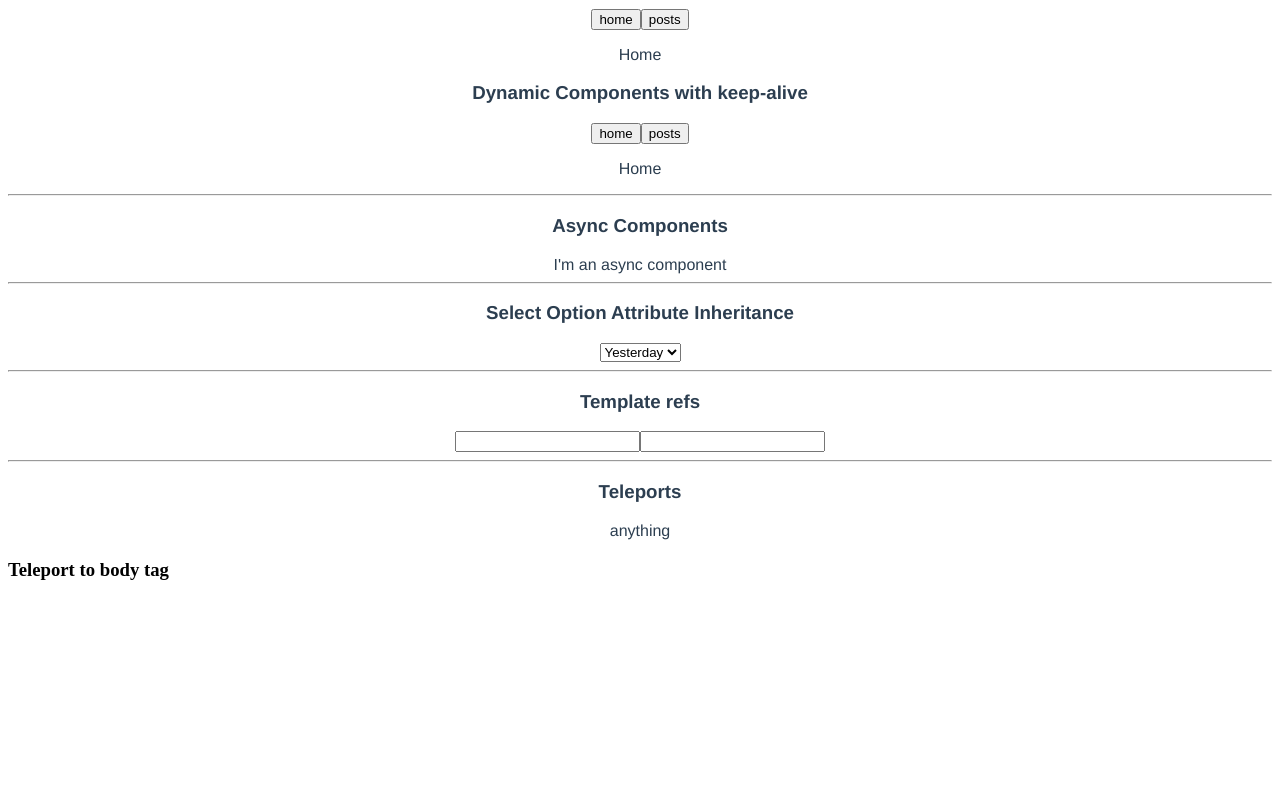
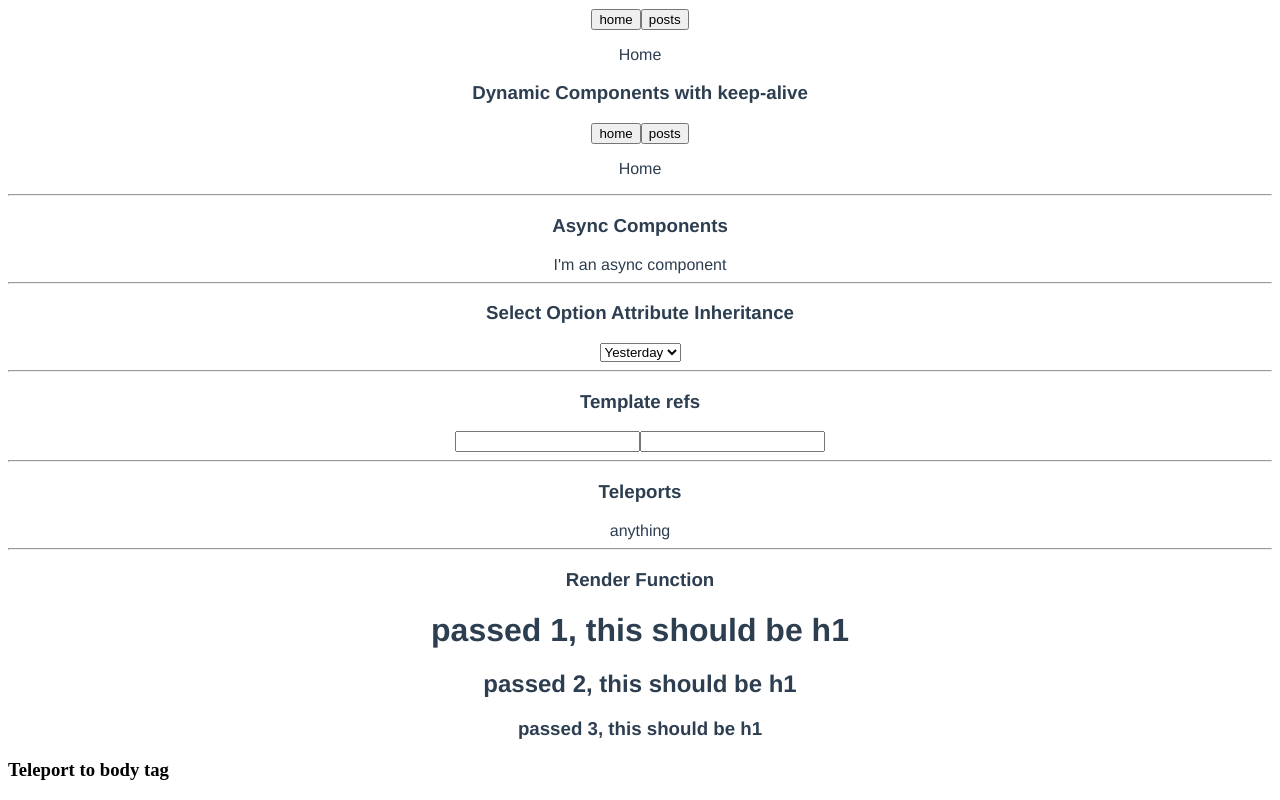
Before and after one commit to nor1c/vue-play, a Vue app: page /misc in a window 1280 px wide. Shown: the part 2998-3798 px from the top of the page. Before the commit the page ends 3597 px from the top, so only its background shows below. Built offline with nearby package versions, Linux system fonts and the light colour scheme.

Commit message:
render function (ambiguous, check docs)

```diff
--- /dev/null
+++ b/src/components/AnchoredHeading.vue
@@ -0,0 +1,22 @@
+<template>
+  <h1 v-if="level === 1">
+    <slot></slot>
+  </h1>
+  <h2 v-else-if="level === 2">
+    <slot></slot>
+  </h2>
+  <h3 v-else-if="level === 3">
+    <slot></slot>
+  </h3>
+</template>
+
+<script>
+export default {
+  props: {
+    level: {
+      type: Number,
+      required: true
+    }
+  }
+}
+</script>
--- a/src/views/Misc.vue
+++ b/src/views/Misc.vue
@@ -274,6 +274,16 @@
                 anything
             </div>
         </div>
+
+        <hr>
+        <div>
+            <h3>Render Function</h3>
+            <div>
+                <anchored-heading :level="1">passed 1, this should be h1</anchored-heading>
+                <anchored-heading :level="2">passed 2, this should be h1</anchored-heading>
+                <anchored-heading :level="3">passed 3, this should be h1</anchored-heading>
+            </div>
+        </div>
     </div>
 </template>
 
@@ -291,6 +301,7 @@ import Tabhome from '../components/Tabhome.vue'
 import Tabposts from '../components/Tabposts.vue'
 import DatePicker from '../components/DatePicker.vue'
 import InputWithRef from '../components/InputWithRef.vue'
+import AnchoredHeading from '../components/AnchoredHeading.vue'
 
 export default {
     components: {
@@ -310,7 +321,8 @@ export default {
                 }, 500);
             })
         )),
-        InputWithRef
+        InputWithRef,
+        AnchoredHeading
     },
     data: () => ({
         helloWorld: 'Hello World!',
```
